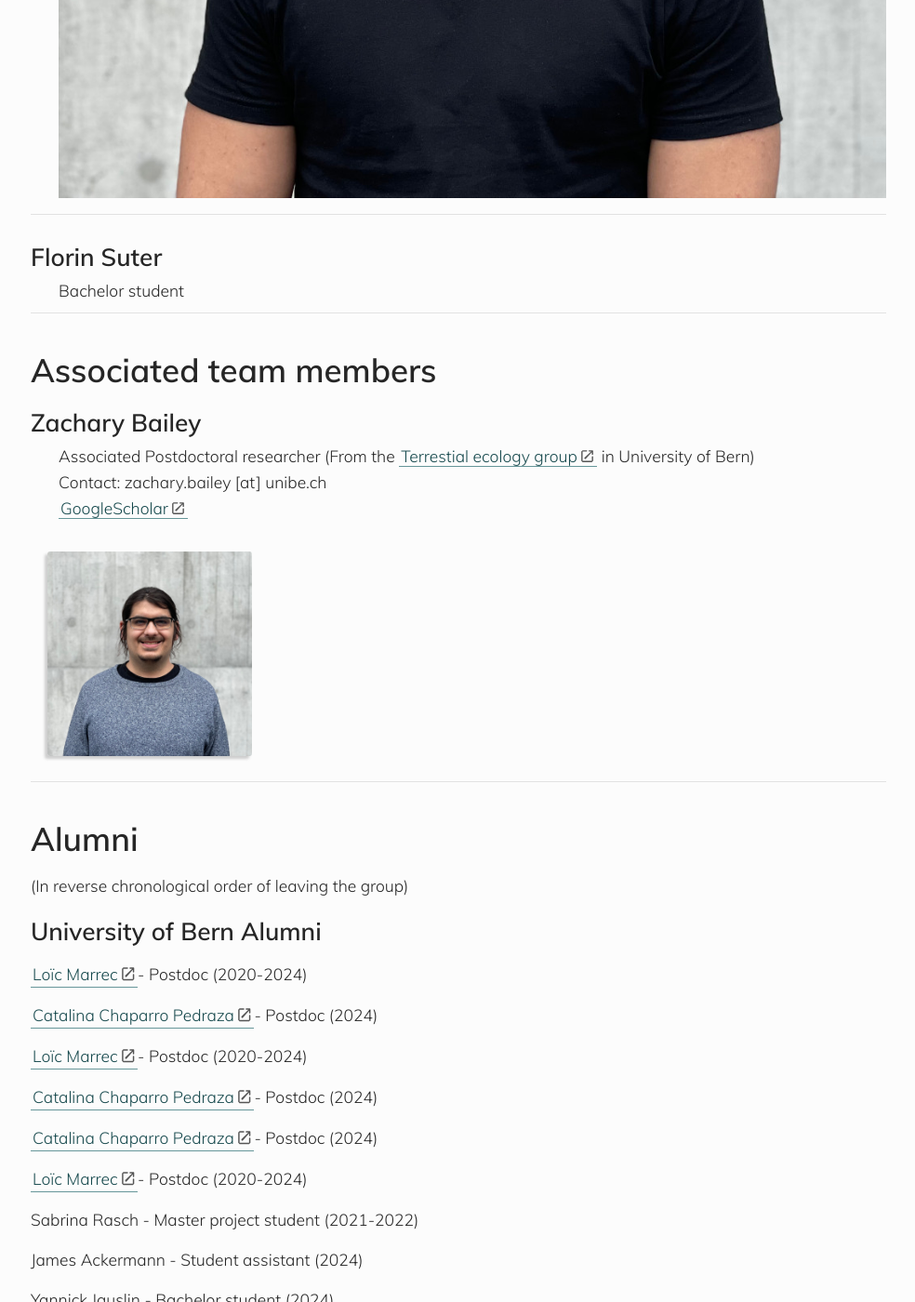
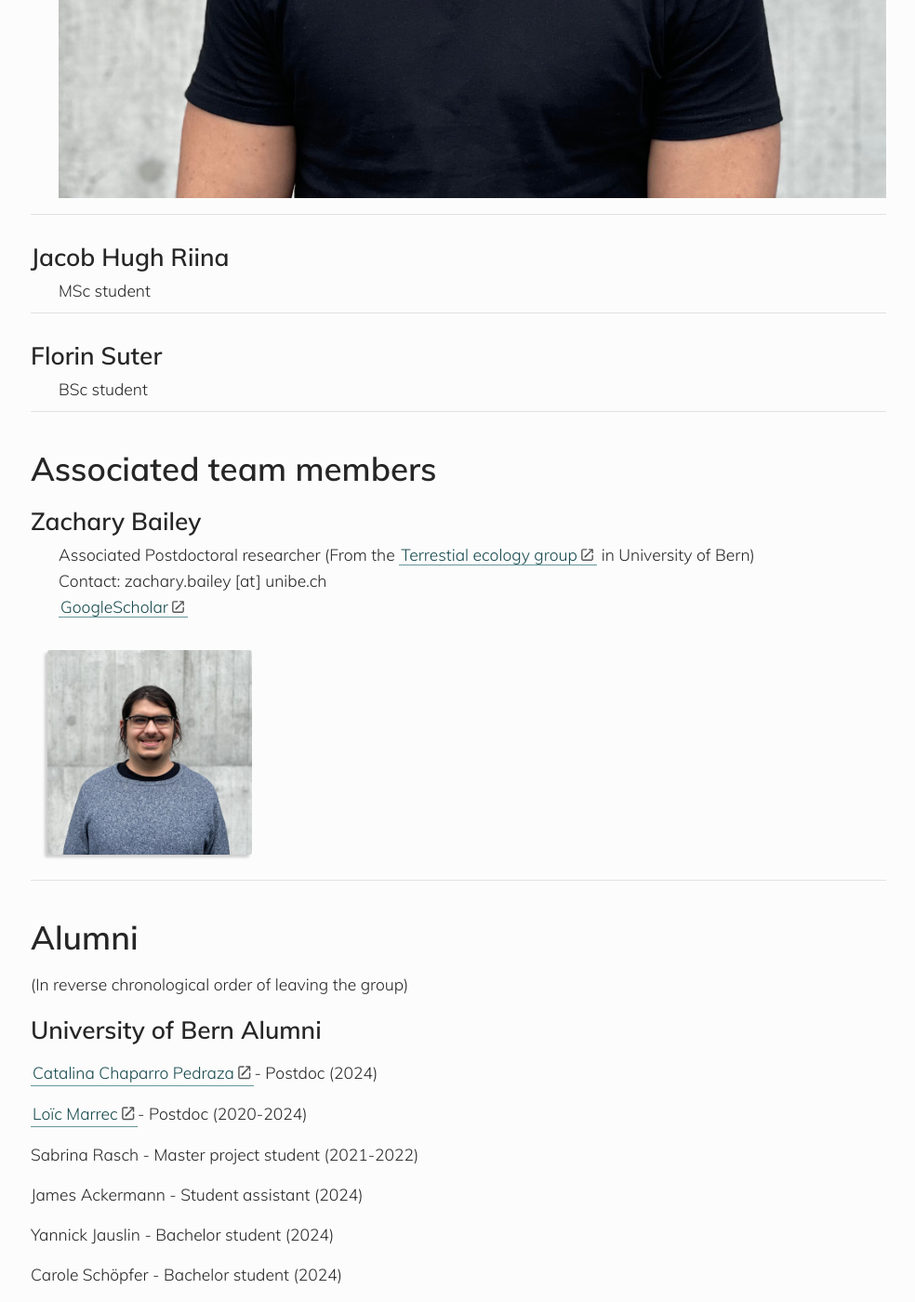
Before and after one commit to banklab/banklab.github.io, a Jekyll site: the page built from people.md, in a window 1280 px wide and 1400 px high, scrolled down 4683 px. Shown: the whole window at 93% size, without its empty margins (147-1131 px from the left). Built offline with Jekyll 4.4.1, drawn with Linux system fonts in a browser that asks for light colours; some web fonts are replaced.

Commit message:
Update people.md
Removed the mess I made ;-)

```diff
--- a/people.md
+++ b/people.md
@@ -88,9 +88,13 @@ permalink: /people/
 
 ---
 
+## Jacob Hugh Riina
+* MSc student
+
+---
+
 ## Florin Suter
-
-* Bachelor student
+* BSc student
 
 ---
 
@@ -113,15 +117,7 @@ permalink: /people/
 
 ## University of Bern Alumni
 
-[Loïc Marrec](https://scholar.google.com/citations?user=PdhH4i4AAAAJ&hl=en) - Postdoc (2020-2024)
-
 [Catalina Chaparro Pedraza](https://scholar.google.com/citations?user=e27luTMAAAAJ&hl=en&oi=ao) - Postdoc (2024)
-
-[Loïc Marrec](https://scholar.google.com/citations?user=PdhH4i4AAAAJ&hl=en) - Postdoc (2020-2024)
-
-[Catalina Chaparro Pedraza](https://scholar.google.com/citations?user=e27luTMAAAAJ&hl=en&oi=ao) - Postdoc (2024)
-
-[Catalina Chaparro Pedraza](https://pcchaparro.github.io/) - Postdoc (2024)
 
 [Loïc Marrec](https://scholar.google.com/citations?user=PdhH4i4AAAAJ&hl=en) - Postdoc (2020-2024)
 
```
